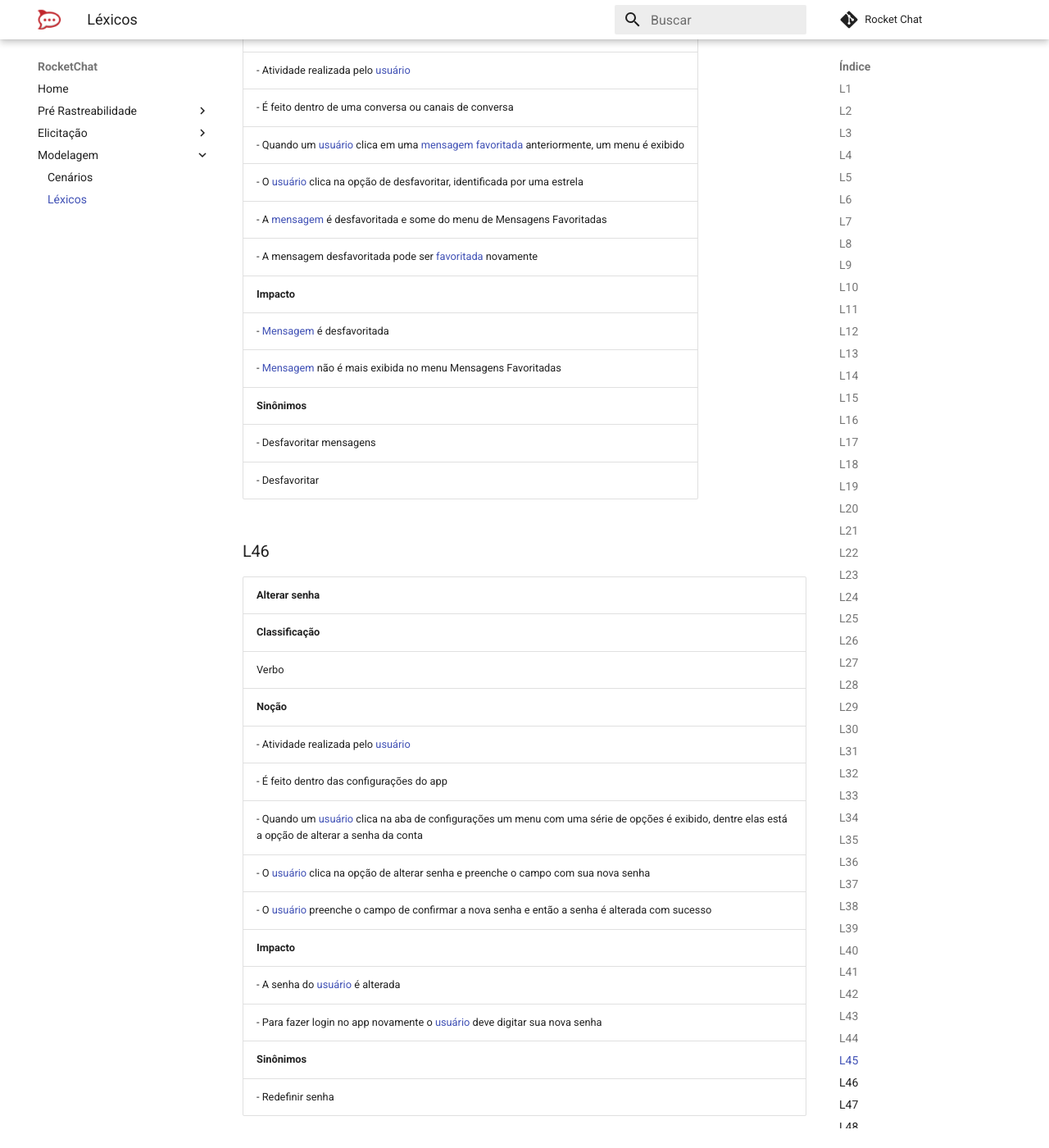
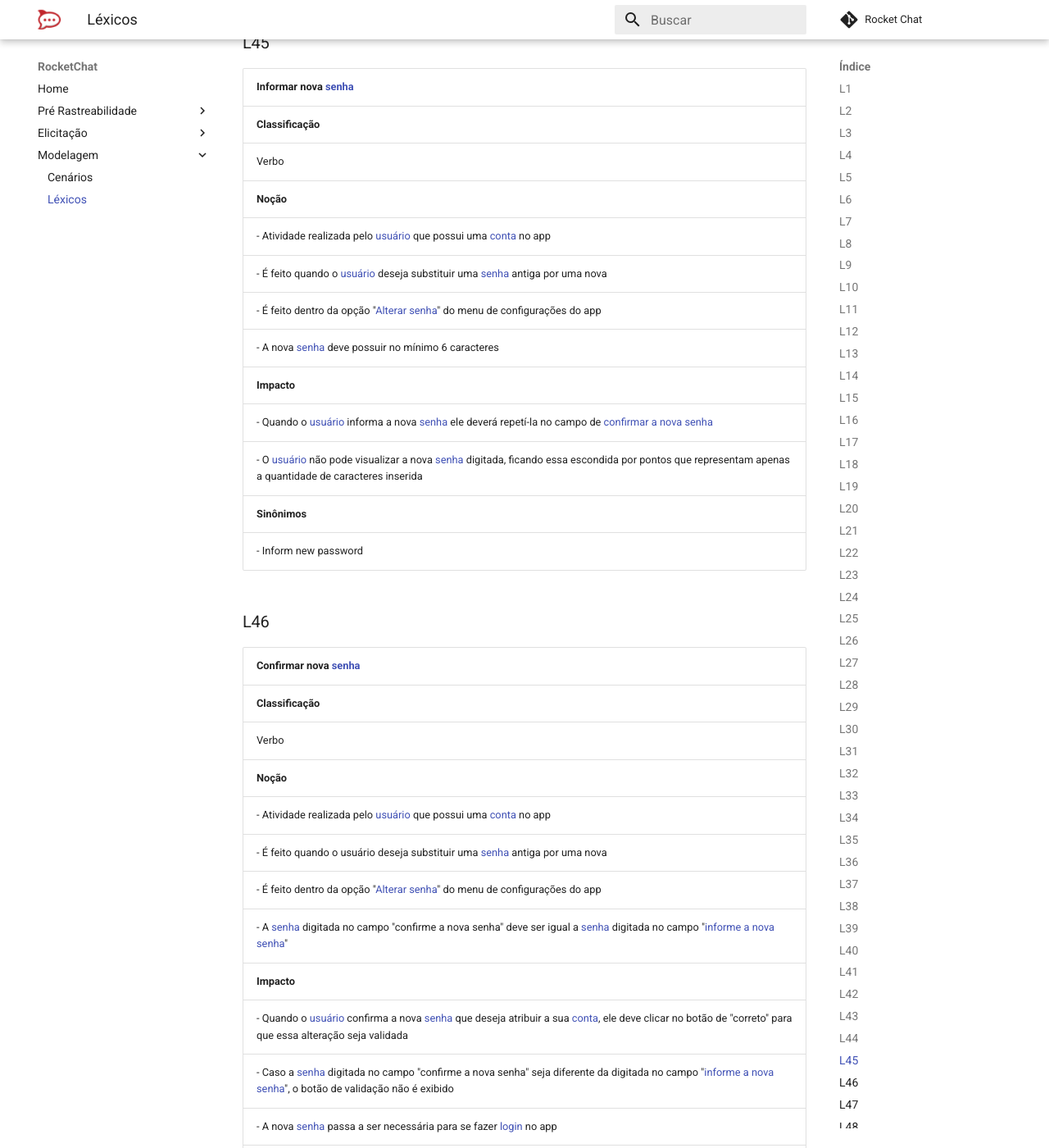
Before and after one commit to MarcosNBJ/2019.1-RocketChat, an MkDocs documentation site: the page built from docs/Modelagem/lexicos.md, in a window 1280 px wide and 1400 px high, scrolled down 30382 px. Shown: the whole window at 82% size. Built offline with MkDocs 1.6.1 and Material for MkDocs 9.7.7, drawn with Linux system fonts in a browser that asks for light colours; comment, search, counter and statistics services are not loaded; some of the changed text lies outside the part shown.

Commit message:
updating some lexicons and adding lexicon 71

```diff
--- a/docs/Modelagem/lexicos.md
+++ b/docs/Modelagem/lexicos.md
@@ -64,7 +64,7 @@
 |-Se uma [mensagem](#l42) foi fixada, eu posso visualizá-la em um local onde [mensagens “fixadas”](#l16) irão aparecer|
 |-Eu posso desfazer a ação de fixar uma [mensagem](#l42), retirando -a da área de [mensagens](#l42) com pin|
 |**Sinônimos**|
-| - Salvar [mensagem](#l42), pinar [mensagem](#42), fixar [mensagem](#l42)|
+| - Salvar [mensagem](#l42), pinar [mensagem](#l42), fixar [mensagem](#l42)|
 
 ### L4
 
@@ -134,11 +134,13 @@
 |**Classificação**|
 | Objeto|
 |**Noção**|
-| - Área onde o [usuário](#l19) pode ver suas informações como nome, [nome de usuário](#l17), email e foto de perfil|
+| - Área onde o [usuário](#l19) pode ver suas informações como nome, [nome de usuário](#l17), email e avatar(foto de perfil)|
+| - Área onde o [usuário](#l19) pode editar suas informações pessoais ou deletar sua conta |
 |**Impacto** |
-| - O [usuário](#l19) pode [deletar sua conta](#l21)|
+| - O [usuário](#l19) pode [deltar sua conta|
 | - O [usuário](#l19) pode editar suas informações pessoais, como nome e email|
-| - O [usuário](#l19) pode adicionar uma foto ao perfil, tirando uma foto ou selecionando da galeria|
+| - O [usuário](#l19) pode adicionar um avatar, tirando uma foto ou selecionando da galeria|
+| - O [usuário](#l19) pode resetar seu avatar |
 | - O [usuário](#l19) pode editar seu [nome de usuário](#l17)|
 |**Sinônimos**|
 | - Profile|
@@ -187,6 +189,7 @@
 |**Impacto** |
 |- Todas as mensagens que contêm a palavra pesquisada serão exibidas|
 |- Se uma palavra buscada não existir na conversa, o [usuário](#l19) é avisado sobre isso|
+|- Ao clicar em uma das mensagens resultantes da pesquisa, o [usuário](#l19) poderá realizar qualquer ação possível em uma mensagem comum |
 |**Sinônimos**|
 | - Buscar mensagem |
 | - Busca |
@@ -200,7 +203,7 @@
 |**Noção**|
 | - [Usuários](#l19) que participam de um [channel](#l1)|
 |**Impacto** |
-| - Membros podem [enviar mensagem](#l41), [reagir a mensagem](#l9), [procurar mensagem](#l11), [remover reação](#l10), [fixar mensagem](#l3), [favoritar mensagem](#l44), [mencionar usuário](#l4), [desenhar](#l43), [anexar arquivo](#l5)|
+| - Membros podem [enviar mensagem](#l41), [reagir a mensagem](#l9), [procurar mensagem](#l11), [remover reação](#l10), [fixar mensagem](#l3), favoritar mensagem, [mencionar usuário](#l4), [desenhar](#l43), [anexar arquivo](#l5)|
 |**Sinônimos**|
 | - Membro, members, member|
 
@@ -266,8 +269,10 @@
 |**Noção**|
 | - Nome pelo qual o [usuário](#l19) é identificado dentro do app|
 | - Deve ser único, ou seja, não podem existir dois [usuários](#l19) com mesmo nome de [usuário](#l19)|
+| - Não pode conter caracteres especiais, apenas letras e números |
+| - Não pode ser nulo ou deixado em branco |
 |**Impacto**|
-| - Pode ser alterado dentro do [perfil](#l8) |
+| - Pode ser alterado dentro do [perfil](#l8) a qualquer momento |
 | - Pode ser [mencionado](#l4) dentro de uma conversa, para que o [usuário](#l19) seja notificado de uma mensagem |
 | - Todos os nomes de usuários dos [membros](#l12) de um grupo podem ser vistos na aba “[membros](#l12)”|
 |**Sinônimo**|
@@ -328,22 +333,22 @@
 
 ### L21
 
-|**Deletar conta**|
+|**Senha**|
 |--|
 |**Classificação**|
-| Verbo|
+| Objeto|
 |**Noção**|
-| - Ação realizada pelo [usuário](#l19) |
-| - Opção que pode ser acessada a partir do [perfil](#l8) do usuário|
-| - Uma tela de confirmação é exibida ao [usuário](#l19)|
-| - [usuário](#l19) deve digitar sua senha para conseguir deletar sua conta|
+| - Código associado à [conta](#l67) usado para se garantir mais segurança e privacidade no app|
+| - A senha é criada no momento em que se cria a [conta](#l67) |
+| - A senha deve conter no mínimo 6 dígitos|
+| - A senha pode ser [alterada](#l44) posteriormente|
 |**Impacto**|
-| - A conta do [usuário](#l19) é deletada |
-| - O [usuário](#l19) perde acesso à sua conta |
-| - O [usuário](#l19) não consegue mais enviar mensagens em nenhum [channel](#l1) e nem utilizar nenhuma funcionalidade do app |
+| - A senha pode ser [alterada](#l44) no menu de configurações do app |
+| - Para se [alterar a senha](#l44) é necessário [informar a nova senha](#l45) e [confirmar a nova senha](#l46) |
+| - Para fazer [login](#l62) no app a senha é exigida |
+| - Para se [deletar a conta](cenarios.md#c6) no app a senha é exigida |
 |**Sinônimo**|
-| - Apagar conta |
-| - Excluir conta|
+| - Password |
 
 ### L22
 
@@ -485,7 +490,7 @@
 | - Para empresas prontas para intensificar a comunicação da equipe e acessar mais recursos |
 |**Impacto** |
 | - [Rocket.chat](#l65) disponibiliza mais funcionalidades que ao [usuário](#l19) community](#l66) |
-| - Além de todas as funcionalidades disponibilizadas para o [usuário](#l19) community](#l66), o [usuário](#l19) Pro possui uma quantidade maior de [notificações](#28), [tradução em tempo real](#31), suporte 24 horas, assistência de migração e integração |
+| - Além de todas as funcionalidades disponibilizadas para o [usuário](#l19) community](#l66), o [usuário](#l19) Pro possui uma quantidade maior de [notificações](#l28), [tradução em tempo real](#l31), suporte 24 horas, assistência de migração e integração |
 |**Sinônimos**|
 | - [usuário](#l19) premium |
 
@@ -688,7 +693,7 @@
 | - Representação de informações ou idéias compartilhadas em grupo, channel ou chat pessoal |
 |**Impacto** |
 | - [usuário](#l19) remetente pode a qualquer momento remover mensagem enviada, porém somente o conteúdo da mensagem é apagado, ainda é possível ver que a mensagem por um momento “existiu” |
-| - Mensagem gerada torna-se disponível para algum [usuário](#l19) [favoritar mensagem](#l44) |
+| - Mensagem gerada torna-se disponível para algum [usuário](#l19) favoritar mensagem |
 | - [Usuários](#l19) podem fixar mensagem |
 | - [Usuários](#l19) podem copiar mensagem |
 | - [Usuários](#l19) podem citar ou responder mensagem |
@@ -716,61 +721,59 @@
 
 ### L44
 
-|**Favoritar [mensagem](#l42)**|
-|--|
-|**Classificação**|
-| Verbo|
-|**Noção**|
-| - Atividade realizada pelo [usuário](#l19) |
-| - É feito dentro de uma conversa ou canais de conversa |
-| - Quando um [usuário](#l19) clica  em uma [mensagem](#l42) um menu é exibido |
-| - O [usuário](#l19) clica na opção de favoritar, identificada por uma estrela |
-| - A mensagem favoritada aparece no menu de Detalhes do canal, em Mensagens Favoritadas|
-|**Impacto** |
-| - [Mensagem](#l42) é favoritada |
-| - [Mensagem](#l42) pode ser acessada facilmente no menu Mensagens Favoritadas|
-| - Ao clicar novamente sobre a [mensagem](#l42), é exibida a opção de [Desfavoritar](#l45)|
-|**Sinônimos**|
-| - Favoritar mensagens |
-| - Favoritar |
-
-### L45
-
-|**Desfavoritar [mensagem](#l42)**|
-|--|
-|**Classificação**|
-| Verbo|
-|**Noção**|
-| - Atividade realizada pelo [usuário](#l19) |
-| - É feito dentro de uma conversa ou canais de conversa |
-| - Quando um [usuário](#l19) clica  em uma [mensagem favoritada](#l44) anteriormente, um menu é exibido |
-| - O [usuário](#l19) clica na opção de desfavoritar, identificada por uma estrela |
-| - A [mensagem](#l42) é desfavoritada e some do menu de Mensagens Favoritadas|
-| - A mensagem desfavoritada pode ser [favoritada](#l44) novamente|
-|**Impacto** |
-| - [Mensagem](#l42) é desfavoritada |
-| - [Mensagem](#l42) não é mais exibida no menu Mensagens Favoritadas|
-|**Sinônimos**|
-| - Desfavoritar mensagens |
-| - Desfavoritar |
-
-### L46
-
-|**Alterar senha**|
+|**Alterar [senha](#l21)**|
 |--|
 |**Classificação**|
 | Verbo|
 |**Noção**|
 | - Atividade realizada pelo [usuário](#l19) |
 | - É feito dentro das configurações do app |
-| - Quando um [usuário](#l19) clica  na aba de configurações um menu com uma série de opções é exibido, dentre elas está a opção de alterar a senha da conta|
-| - O [usuário](#l19) clica na opção de alterar senha e preenche o campo com sua nova senha |
-| - O [usuário](#l19) preenche o campo de confirmar a nova senha e então a senha é alterada com sucesso|
+| - Quando um [usuário](#l19) clica  na aba de configurações um menu com uma série de opções é exibido, dentre elas está a opção de alterar a [senha](#l21) da [conta](#l67)|
+| - O [usuário](#l19) clica na opção de alterar [senha](#l21) e preenche o campo com sua nova [senha](#l21) |
+| - O [usuário](#l19) preenche o campo de [confirmar a nova senha](#l46) e então a [senha](#l21) é alterada com sucesso|
 |**Impacto** |
-| - A senha do [usuário](#l19) é alterada |
-| - Para fazer login no app novamente o [usuário](#l19) deve digitar sua nova senha|
+| - A [senha](#l21) do [usuário](#l19) é alterada |
+| - Para fazer login no app novamente o [usuário](#l19) deve digitar sua nova [senha](#l21)|
 |**Sinônimos**|
-| - Redefinir senha|
+| - Change password |
+| - Redefinir [senha](#l21)|
+
+### L45
+
+|**Informar nova [senha](#l21)**|
+|--|
+|**Classificação**|
+| Verbo|
+|**Noção**|
+| - Atividade realizada pelo [usuário](#l19)   que possui uma [conta](#l67) no app|
+| - É feito quando o [usuário](#l19) deseja substituir uma [senha](#l21) antiga por uma nova |
+| - É feito dentro da opção "[Alterar senha](#l44)" do menu de configurações do app |
+| - A nova [senha](#l21) deve possuir no mínimo 6 caracteres |
+|**Impacto** |
+| - Quando o [usuário](#l19) informa a nova [senha](#l21) ele deverá repetí-la no campo de [confirmar a nova senha](#l46) |
+| - O [usuário](#l19) não pode visualizar a nova [senha](#l21) digitada, ficando essa escondida por pontos que representam apenas a quantidade de caracteres inserida |
+|**Sinônimos**|
+| - Inform new password |
+
+
+### L46
+
+|**Confirmar nova [senha](#l21)**|
+|--|
+|**Classificação**|
+| Verbo|
+|**Noção**|
+| - Atividade realizada pelo [usuário](#l19)   que possui uma [conta](#l67) no app|
+| - É feito quando o usuário deseja substituir uma [senha](#l21) antiga por uma nova |
+| - É feito dentro da opção "[Alterar senha](#l44)" do menu de configurações do app |
+| - A [senha](#l21) digitada no campo "confirme a nova senha" deve ser igual a [senha](#l21) digitada no campo "[informe a nova senha](#l45)" |
+|**Impacto** |
+| - Quando o [usuário](#l19) confirma a nova [senha](#l21) que deseja atribuir a sua [conta](#l67), ele deve clicar no botão de "correto" para que essa alteração seja validada |
+| - Caso a [senha](#l21) digitada no campo "confirme a nova senha" seja diferente da digitada no campo "[informe a nova senha](#l45)", o botão de validação não é exibido |
+| - A nova [senha](#l21) passa a ser necessária para se fazer [login](#l62) no app |
+| - A nova [senha](#l21) passa a ser necessária para se [deletar a conta](#cenarios.md#c6) |
+|**Sinônimos**|
+| - Confirm new password |
 
 ### L47
 
@@ -918,7 +921,7 @@
 
 ### L56
 
-|**Responder [Mensagem](#42)**|
+|**Responder [Mensagem](#l42)**|
 |--|
 |**Classificação**|
 | Verbo|
@@ -1025,7 +1028,7 @@
 |**Noção**|
 | - Aquele que desfruta das funcionalidades gratuitas do [Rocket.chat](#l65)|
 |**Impacto** |
-| - [Usuário Community](#l66) pode [criar channel](cenarios.md#c3-v2), [enviar mensagem](#l41), [desenhar](#l43), [anexar arquivo](#l5), [conectar-se a um servidor](cenarios.md#c4-v2), juntar-se a comunidade, criar um servidor, [deletar conta](#l21), alterar o [status do usuário](#l22), gerar um [permalink](#l15), [reagir a mensagem](#l9), [procurar mensagem](#l11), [remover reação](#l10),  [fixar mensagem](#l3), [favoritar mensagem](#l44), [mencionar usuário](#l4), [salvar imagem](#l68)|
+| - [Usuário Community](#l66) pode [criar channel](cenarios.md#c3-v2), [enviar mensagem](#l41), [desenhar](#l43), [anexar arquivo](#l5), [conectar-se a um servidor](cenarios.md#c4-v2), juntar-se a comunidade, criar um servidor, deletar conta, alterar o [status do usuário](#l22), gerar um [permalink](#l15), [reagir a mensagem](#l9), [procurar mensagem](#l11), [remover reação](#l10),  [fixar mensagem](#l3), favoritar mensagem, [mencionar usuário](#l4), [salvar imagem](#l68)|
 |**Sinônimos**|
 | - Usuário comum|
 
@@ -1088,6 +1091,23 @@
 |**Sinônimos**|
 | - Gerente |
 
+### L71
+
+|**[Mensagem](#l42) favoritada**|
+|--|
+|**Classificação**|
+| Estado|
+|**Noção**|
+| - Estado decorrente da ação do [usuário](#l19) em favoritar mensagem |
+| - Mensagens favoritadas podem ser identificadas em uma conversa pelo símbolo de estrela |
+|**Impacto** |
+| - Uma mensagem favoritada é exibida dentro do menu de Detalhes do canal, na opção "Mensagens Favoritas" |
+| - Uma mensagem favoritada pode ser desfavoritada a qualquer momento, bastando clicar nela e selecionando a opção "desfavoritar" |
+| - O [usuário](#l19) pode favoritar uma mensagem não favoritada|
+|**Sinônimos**|
+| - Favorite message |
+| - Mensagens favoritadas |
+
 ## Versionamento
 
 | Data | Versão | Modificação | Autor |
```
Also changed, not shown: other parts of docs/Modelagem/lexicos.md (+1 -0 lines).
